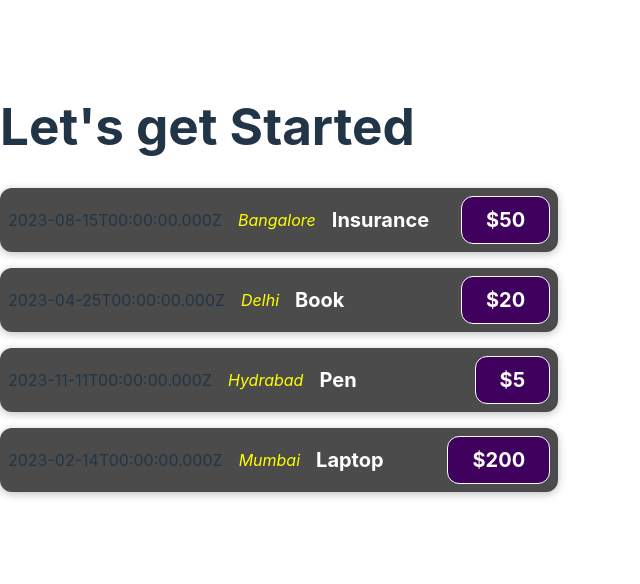
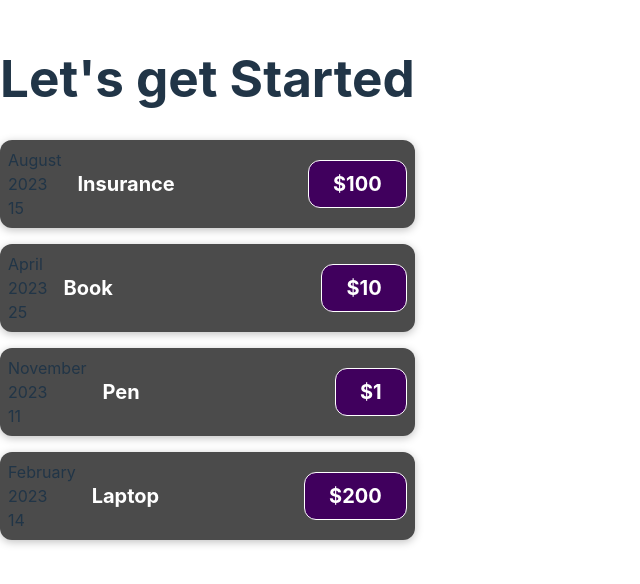
Before and after one commit to karanBais/MY-PROJECT, a React (Vite) app: page / in a window 1280 px wide. Shown: the part 114-698 px from the top of the page, without its empty margins (0-640 px from the left). Built offline with nearby package versions, Linux system fonts and the light colour scheme.

Commit message:
SplittingComponents

```diff
--- a/src/App.jsx
+++ b/src/App.jsx
@@ -1,35 +1,17 @@
-// Write your code at relevant places in the code below:
-
-import ExpenseItem from "./Components/ExpenceItems";
+import Expenses from "./Components/Expenses";
 
 function App() {
+  const expenses = [
+    { id: "1", date: new Date(2023, 7, 15), title: "Insurance", price: 100 },
+    { id: "2", date: new Date(2023, 3, 25), title: "Book", price: 10 },
+    { id: "3", date: new Date(2023, 10, 11), title: "Pen", price: 1 },
+    { id: "4", date: new Date(2023, 1, 14), title: "Laptop", price: 200 },
+  ];
+
   return (
     <div>
       <h1>Let's get Started</h1>
-      <ExpenseItem
-        date={new Date(2023, 7, 15)}
-        title="Insurance"
-        price="50"
-        location="Bangalore"
-      ></ExpenseItem>
-      <ExpenseItem
-        date={new Date(2023, 3, 25)}
-        title="Book"
-        price="20"
-        location="Delhi"
-      ></ExpenseItem>
-      <ExpenseItem
-        date={new Date(2023, 10, 11)}
-        title="Pen"
-        price="5"
-        location="Hydrabad"
-      ></ExpenseItem>
-      <ExpenseItem
-        date={new Date(2023, 1, 14)}
-        title="Laptop"
-        price="200"
-        location="Mumbai"
-      ></ExpenseItem>
+     <Expenses expenses={expenses}></Expenses>
     </div>
   );
 }
--- a/src/Components/ExpenceItems.jsx
+++ /dev/null
@@ -1,18 +0,0 @@
-// Write your code at relevant places in the code below:
-
-import "./ExpenseItems.css";
-
-function ExpenseItems(props) {
-  return (
-    <div className="expense-item">
-      <div>{props.date.toISOString()}</div>
-      <div className="expense-item__location">{props.location}</div>
-      <div className="expense-item__description">
-        <h2>{props.title}</h2>
-        <div className="expense-item__price">${props.price}</div>
-      </div>
-    </div>
-  );
-}
-
-export default ExpenseItems;
--- /dev/null
+++ b/src/Components/ExpenseDate.css
@@ -0,0 +1,26 @@
+.expense-date {
+    display: flex;
+    flex-direction: column;
+    width: 5.5rem;
+    height: 5.5rem;
+    border: 1px solid #ececec;
+    background-color: #2a2a2a;
+    color: white;
+    border-radius: 12px;
+    align-items: center;
+    justify-content: center;
+  }
+
+  .expense-date__month {
+    font-size: 0.75rem;
+    font-weight: bold;
+  }
+
+  .expense-date__year {
+    font-size: 0.75rem;
+  }
+
+  .expense-date__day {
+    font-size: 1.5rem;
+    font-weight: bold;
+  }
--- /dev/null
+++ b/src/Components/ExpenseDate.jsx
@@ -0,0 +1,32 @@
+// Write your code here
+import "./ExpenseDate.css"
+const months = [
+    "January",
+    "February",
+    "March",
+    "April",
+    "May",
+    "June",
+    "July",
+    "August",
+    "September",
+    "October",
+    "November",
+    "December",
+  ];
+
+  function ExpenseDate(props){
+    const month = months[props.date.getMonth()];
+    const year = props.date.getFullYear();
+    const date = props.date.getDate();
+    return(
+
+        <div>
+          <div>{month}</div>
+          <div>{year}</div>
+          <div>{date}</div>
+        </div>
+    )
+  }
+
+  export default ExpenseDate;
--- /dev/null
+++ b/src/Components/ExpenseItem.css
@@ -0,0 +1,62 @@
+.expense-item {
+  display: flex;
+  justify-content: space-between;
+  align-items: center;
+  box-shadow: 0 2px 8px rgba(0, 0, 0, 0.25);
+  padding: 0.5rem;
+  margin: 1rem 0;
+  border-radius: 12px;
+  background-color: #4b4b4b;
+}
+
+.expense-item__location {
+  margin-left: 1rem;
+  color: yellow;
+  font-style: italic;
+}
+
+.expense-item__description {
+  display: flex;
+  flex-direction: column;
+  gap: 1rem;
+  align-items: flex-end;
+  flex-flow: column-reverse;
+  justify-content: flex-start;
+  flex: 1;
+}
+
+.expense-item h2 {
+  color: #3a3a3a;
+  font-size: 1rem;
+  flex: 1;
+  margin: 0 1rem;
+  color: white;
+}
+
+.expense-item__price {
+  font-size: 1rem;
+  font-weight: bold;
+  color: white;
+  background-color: #40005d;
+  border: 1px solid white;
+  padding: 0.5rem;
+  border-radius: 12px;
+}
+
+@media (min-width: 580px) {
+  .expense-item__description {
+    flex-direction: row;
+    align-items: center;
+    justify-content: flex-start;
+    flex: 1;
+  }
+
+  .expense-item__description h2 {
+    font-size: 1.25rem;
+  }
+
+  .expense-item__price {
+    font-size: 1.25rem;
+    padding: 0.5rem 1.5rem;
+  }
+}
--- /dev/null
+++ b/src/Components/ExpenseItem.jsx
@@ -0,0 +1,19 @@
+// Write your code at relevant places in the code below
+
+import "./ExpenseItem.css";
+import ExpenseDate from "./ExpenseDate";
+
+
+function ExpenseItem(props) {
+  return (
+    <div className="expense-item">
+      <ExpenseDate date={props.date}></ExpenseDate>
+      <div className="expense-item__description">
+        <h2>{props.title}</h2>
+        <div className="expense-item__price">${props.price}</div>
+      </div>
+    </div>
+  );
+}
+
+export default ExpenseItem;
--- a/src/Components/ExpenseItems.css
+++ /dev/null
@@ -1,62 +0,0 @@
-.expense-item {
-    display: flex;
-    justify-content: space-between;
-    align-items: center;
-    box-shadow: 0 2px 8px rgba(0, 0, 0, 0.25);
-    padding: 0.5rem;
-    margin: 1rem 0;
-    border-radius: 12px;
-    background-color: #4b4b4b;
-  }
-
-  .expense-item__location {
-    margin-left: 1rem;
-    color: yellow;
-    font-style: italic;
-  }
-
-  .expense-item__description {
-    display: flex;
-    flex-direction: column;
-    gap: 1rem;
-    align-items: flex-end;
-    flex-flow: column-reverse;
-    justify-content: flex-start;
-    flex: 1;
-  }
-
-  .expense-item h2 {
-    color: #3a3a3a;
-    font-size: 1rem;
-    flex: 1;
-    margin: 0 1rem;
-    color: white;
-  }
-
-  .expense-item__price {
-    font-size: 1rem;
-    font-weight: bold;
-    color: white;
-    background-color: #40005d;
-    border: 1px solid white;
-    padding: 0.5rem;
-    border-radius: 12px;
-  }
-
-  @media (min-width: 580px) {
-    .expense-item__description {
-      flex-direction: row;
-      align-items: center;
-      justify-content: flex-start;
-      flex: 1;
-    }
-
-    .expense-item__description h2 {
-      font-size: 1.25rem;
-    }
-
-    .expense-item__price {
-      font-size: 1.25rem;
-      padding: 0.5rem 1.5rem;
-    }
-  }
--- /dev/null
+++ b/src/Components/Expenses.css
@@ -0,0 +1,9 @@
+.expenses {
+    padding: 1rem;
+    background-color: rgb(31, 31, 31);
+    margin: 2rem auto;
+    width: 50rem;
+    max-width: 95%;
+    border-radius: 12px;
+    box-shadow: 0 1px 8px rgba(0, 0, 0, 0.25);
+  }
--- /dev/null
+++ b/src/Components/Expenses.jsx
@@ -0,0 +1,20 @@
+import ExpenseItem from "./ExpenseItem";
+import "./Expenses.css"
+function Expenses(props){
+  return(
+    <div>
+      {props.expenses.map((expense, ) => {
+        return (
+          <ExpenseItem
+            key={expense.id}
+            date={expense.date}
+            title={expense.title}
+            price={expense.price}
+          ></ExpenseItem>
+        );
+      })}
+    </div>
+  )
+}
+
+export default Expenses
```
